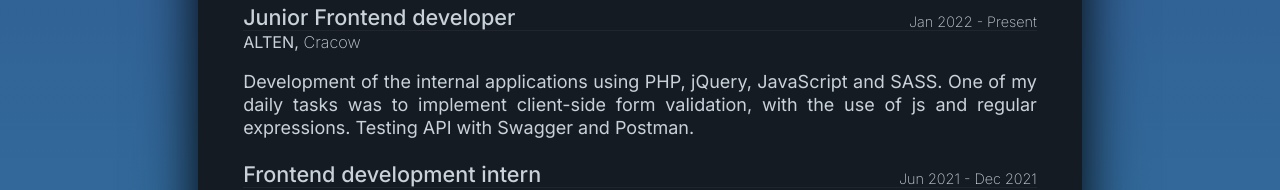
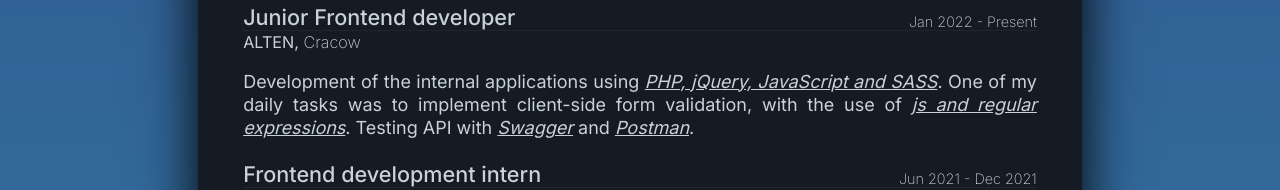
Before and after one commit to grzegorzxpatyk/my-resume, a React (Create React App) app: page / in a window 1280 px wide. Shown: the part 475-665 px from the top of the page. Built offline with nearby package versions, Linux system fonts and the light colour scheme.

Commit message:
add styling to job description in App.js

```diff
--- a/src/App.js
+++ b/src/App.js
@@ -17,7 +17,7 @@ const data = {
             company: 'ALTEN',
             location: 'Cracow',
             description:
-                'Development of the internal applications using PHP, jQuery, JavaScript and SASS. One of my daily tasks was to implement client-side form validation, with the use of js and regular expressions. Testing API with Swagger and Postman.',
+                'Development of the internal applications using <em>PHP, jQuery, JavaScript and SASS</em>. One of my daily tasks was to implement client-side form validation, with the use of <em>js and regular expressions</em>. Testing API with <em>Swagger</em> and <em>Postman</em>.',
         },
         {
             position: 'Frontend development intern',
```
